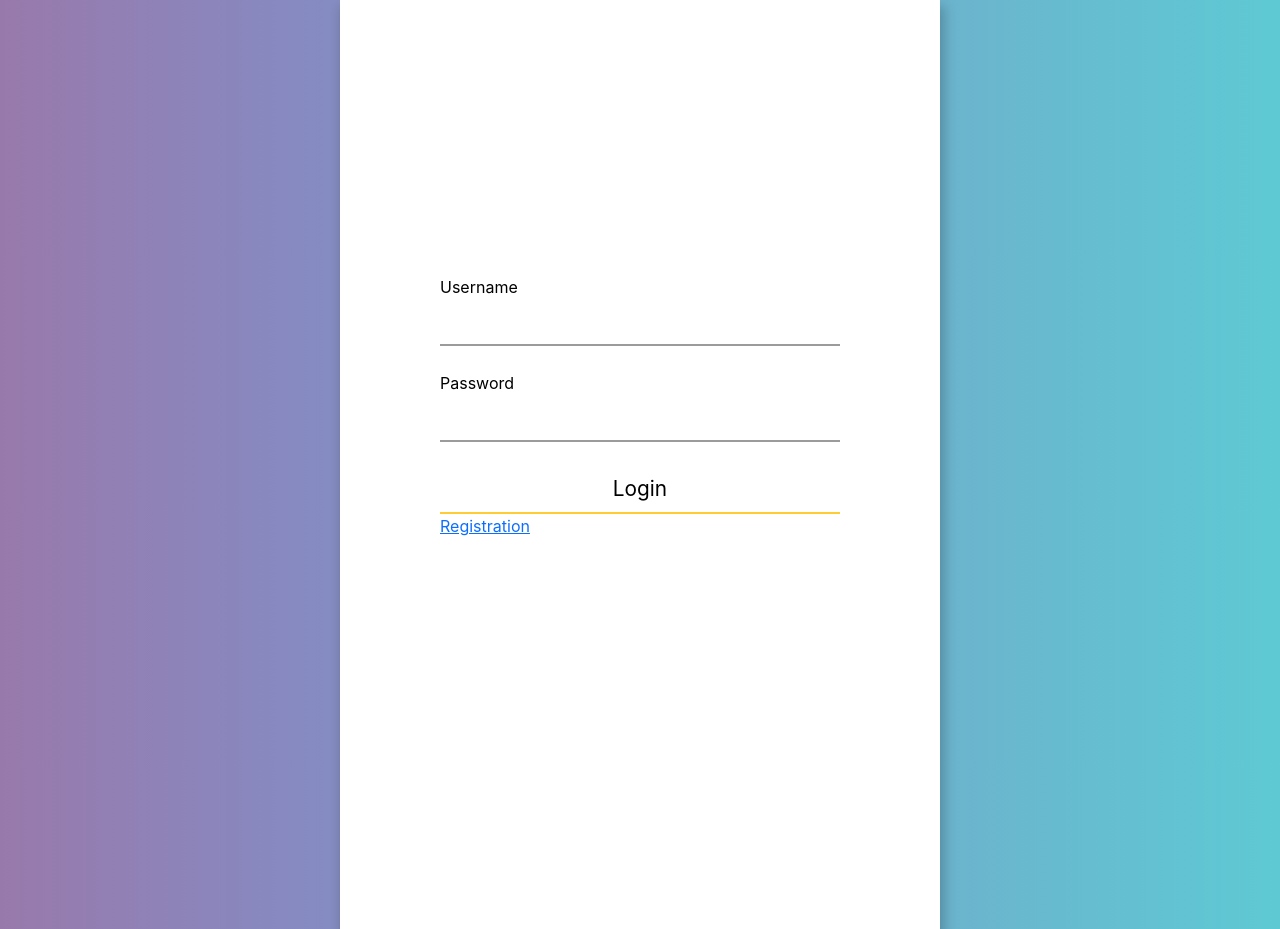
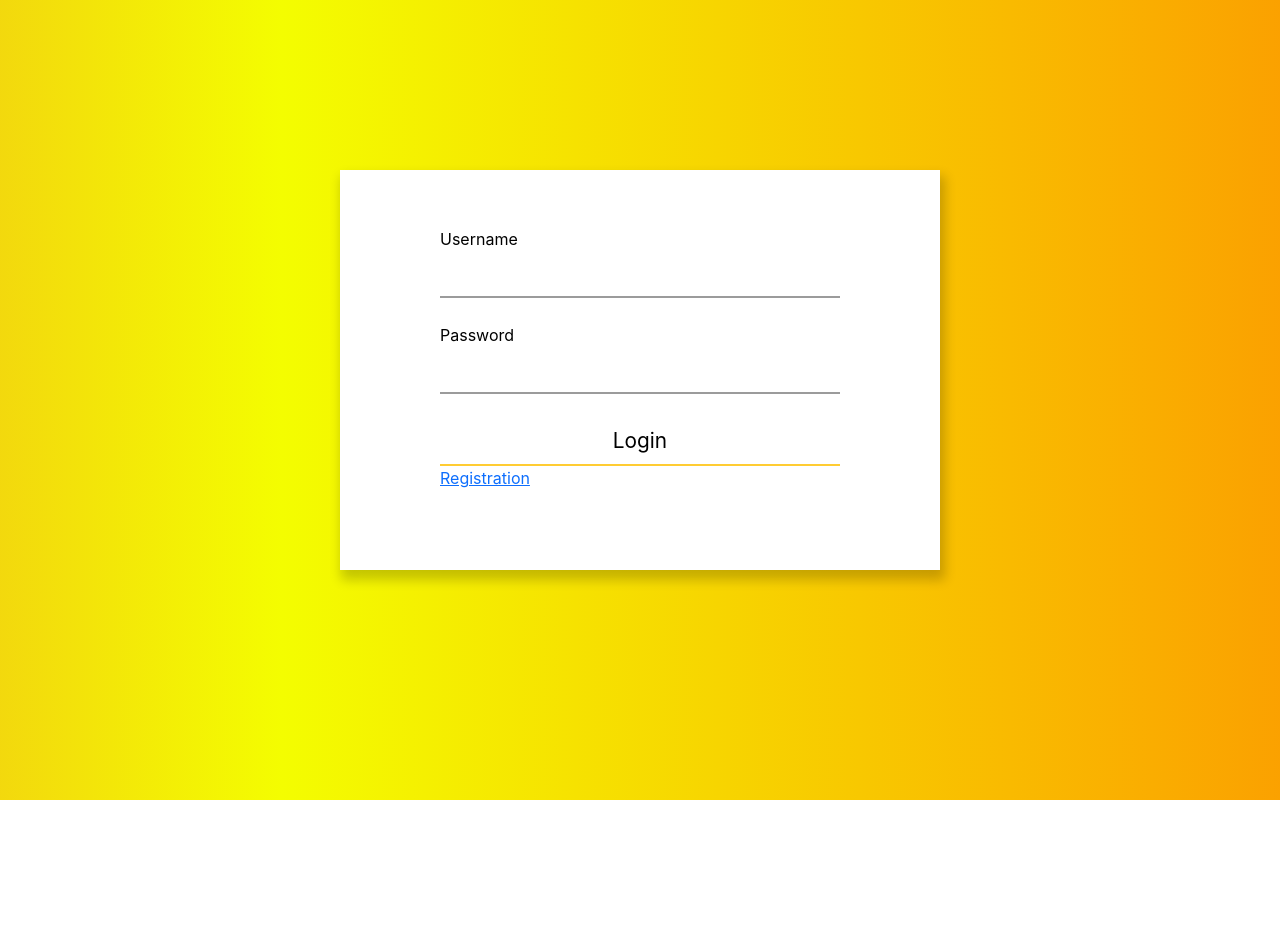
Before and after one commit to DirkEz/CRUD2P, a PHP site: page /php/login.php in a window 1280 px wide. After the commit the page ends 800 px from the top, so only its background shows below. Run offline with PHP 8.4, Linux system fonts and the light colour scheme; some libraries are stand-ins or nearby versions.

Commit message:
login css

```diff
--- a/css/login.css
+++ b/css/login.css
@@ -9,7 +9,7 @@
 body {
     height: 100%;
     width: 100%;
-    background-image: linear-gradient(to right, #009FFF, #EC2F4B, #8789C0, #45F0DF, #111D4A);
+    background-image: linear-gradient(to right, #009FFF, #EC2F4B, #f4fd00, #ff6a00, #00c5bb);
     background-size: 500%;
     animation: background-img-animation 20s alternate infinite;
     display: flex;
@@ -30,15 +30,16 @@ body {
 
 .blok {
     width: 600px;
-    height: 929px;
+    height: 400px;
     background-color: white;
     /* background-color: aqua;   */
     box-shadow: 3px 8px 11px 2px rgba(0,0,0,0.2);
+    margin-top: 170px;
 }
 
 .formpje {
     background-color: white;
-    padding-top: 250px;
+    margin-top: 32px;
     display: flex;
     align-items: center;
     justify-content: center;
```
